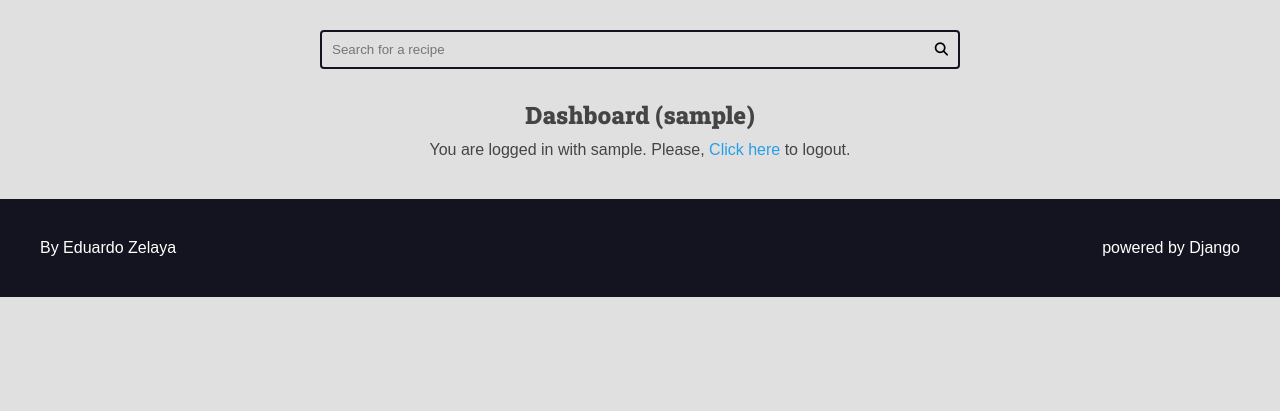
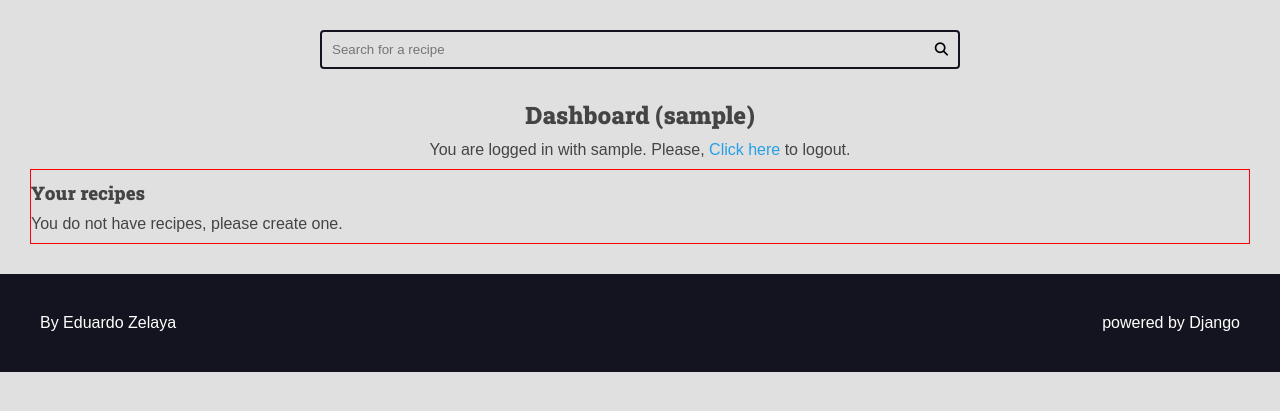
Before and after one commit to Eduardozelaya/curso-django-projeto1, a Django app: page /authors/dashboard/ in a window 1280 px wide. Shown: the part 113-524 px from the top of the page. Run offline with Django 5.2, Linux system fonts and the light colour scheme; the visitor is signed in with stand-in values (Sample User, id 1); data that the repository does not hold is empty.

Commit message:
Dashboard de recipe edit

```diff
--- a/authors/templates/authors/pages/dashboard.html
+++ b/authors/templates/authors/pages/dashboard.html
@@ -6,8 +6,23 @@
     <div class="main-content center container">
         <h2>Dashboard ({{ user }})</h2>
         {% include "authors/partials/login_message.html" %}
+        <div class="authors-dashboard-container">
+            <h3>Your recipes</h3>
+
+            <ul>
+              {% for recipe in recipes %}
+                <li>
+                  <a href="{% url 'authors:dashboard_recipe_edit' recipe.id %}">{{ recipe.title }}</a>
+                </li>
+              {% empty %}
+                <li>
+                  <p>You do not have recipes, please create one.</p>
+                </li>
+              {% endfor %}
+            </ul>
+          </div>
     </div>
 
-    {% include "global/partials/messages.html" %}
+    {% comment %} {% include "global/partials/messages.html" %} {% endcomment %}
 
 {% endblock content %}
--- a/authors/templates/authors/pages/login.html
+++ b/authors/templates/authors/pages/login.html
@@ -11,5 +11,8 @@
   </div>
 
   {% include 'global/partials/messages.html' %}
-  {% include 'global/partials/form.html' %}
+  {% if not user.is_authenticated %}
+      {% include 'global/partials/form.html' %}
+  {% endif %}
+
 {% endblock content %}
--- a/authors/urls.py
+++ b/authors/urls.py
@@ -9,5 +9,10 @@ urlpatterns = [
     path('login/', views.login_view, name='login'),
     path('login/create/', views.login_create, name='login_create'),
     path('logout/', views.logout_view, name='logout'),
-    path('dashboard/', views.dashboard, name='dashboard')
+    path('dashboard/', views.dashboard, name='dashboard'),
+    path(
+        'dashboard/recipe/<int:id>/edit/',
+        views.dashboard_recipe_edit,
+        name='dashboard_recipe_edit'
+    ),
 ]
--- a/authors/views.py
+++ b/authors/views.py
@@ -5,6 +5,7 @@ from django.http import Http404
 from django.contrib import messages
 from django.contrib.auth import authenticate, login, logout
 from django.contrib.auth.decorators import login_required
+from recipes.models import Recipe
 
 # Create your views here.
 # def register_view(request):
@@ -106,4 +107,34 @@ def logout_view(request):
 
 @login_required(login_url='authors:login',redirect_field_name='next')
 def dashboard(request):
-    return render(request,'authors/pages/dashboard.html')
+    recipes = Recipe.objects.filter(
+        is_published = False,
+        author = request.user
+    )
+    return render(
+        request,
+        'authors/pages/dashboard.html',
+        context={
+        'recipes':recipes,
+        }
+    )
+
+
+@login_required(login_url='authors:login', redirect_field_name='next')
+def dashboard_recipe_edit(request, id):
+    recipe = Recipe.objects.filter(
+        is_published=False,
+        author=request.user,
+        pk=id,
+    )
+
+    if not recipe:
+        raise Http404()
+
+    return render(
+        request,
+        'authors/pages/dashboard_recipe.html',
+        context={
+
+        }
+    )
--- a/base_static/global/css/styles.css
+++ b/base_static/global/css/styles.css
@@ -424,6 +424,22 @@ h6 {
     margin: 1rem 0;
 }
 
+.authors-dashboard-container {
+    /* position: relative; */
+    border: 1px red solid;
+    /* max-width: 64rem; */
+    text-align: left;
+    /* padding: var(--spacing-gutter-medium); */
+    /* margin: 0 auto; */
+}
+
+.authors-dashboard-container h3,
+.authors-dashboard-container p,
+.authors-dashboard-container ul{
+    list-style-type: none;
+    margin: 1rem 0;
+}
+
 /* Generics */
 
 .center {
--- a/recipes/admin.py
+++ b/recipes/admin.py
@@ -13,5 +13,8 @@ class RecipeAdmin(admin.ModelAdmin):
     list_per_page = 10
     list_editable = ['is_published']
     ordering = ['-id']
+    prepopulated_fields = {
+        "slug": ('title',)
+    }
 
 admin.site.register(Category, CategoryAdmin)
```
Also changed, not shown: authors/templates/authors/pages/dashboard_recipe.html (added, +17 -0 lines).
